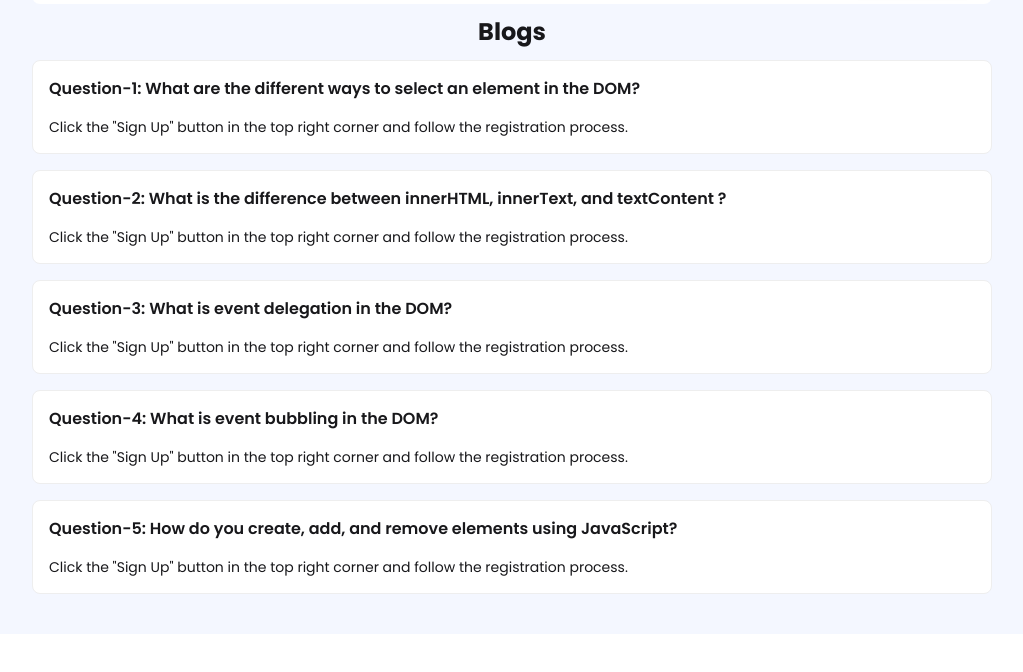
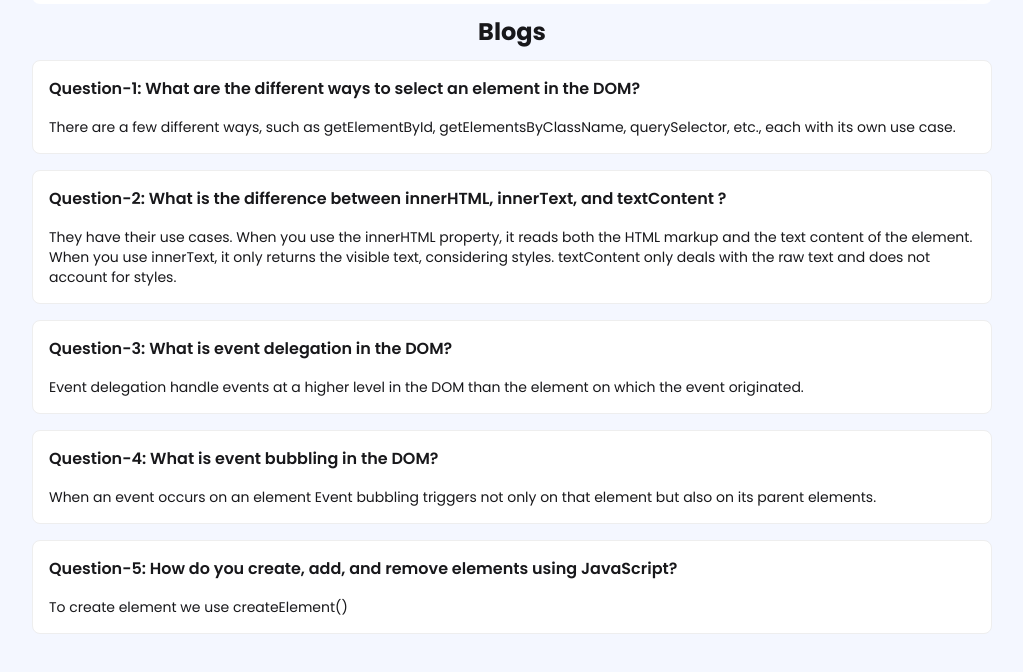
Before and after one commit to masum-k/b11-assignment-5, a plain HTML site: page blog.html in a window 1280 px wide. Shown: the part 60-732 px from the top of the page, without its empty margins (128-1151 px from the left). Drawn offline with nearby package versions, Linux system fonts and the light colour scheme.

Commit message:
updated question

```diff
--- a/blog.html
+++ b/blog.html
@@ -43,7 +43,8 @@
                         element
                         in the DOM?</div>
                     <div class="collapse-content text-sm">
-                        Click the "Sign Up" button in the top right corner and follow the registration process.
+                        There are a few different ways, such as getElementById, getElementsByClassName, querySelector,
+                        etc., each with its own use case.
                     </div>
                 </div>
                 <!-- Question-2 -->
@@ -51,21 +52,23 @@
                     <div class="collapse-title font-semibold">Question-2: What is the difference between innerHTML,
                         innerText, and textContent ?</div>
                     <div class="collapse-content text-sm">
-                        Click the "Sign Up" button in the top right corner and follow the registration process.
+                        They have their use cases. When you use the innerHTML property, it reads both the HTML markup
+                        and the text content of the element. When you use innerText, it only returns the visible text,
+                        considering styles. textContent only deals with the raw text and does not account for styles.
                     </div>
                 </div>
                 <!-- Question-3 -->
                 <div tabindex="0" class="collapse collapse-open bg-base-100 border-base-300 border mb-4">
                     <div class="collapse-title font-semibold">Question-3: What is event delegation in the DOM?</div>
                     <div class="collapse-content text-sm">
-                        Click the "Sign Up" button in the top right corner and follow the registration process.
+                        Event delegation handle events at a higher level in the DOM than the element on which the event originated.
                     </div>
                 </div>
                 <!-- Question-4 -->
                 <div tabindex="0" class="collapse collapse-open bg-base-100 border-base-300 border mb-4">
                     <div class="collapse-title font-semibold">Question-4: What is event bubbling in the DOM?</div>
                     <div class="collapse-content text-sm">
-                        Click the "Sign Up" button in the top right corner and follow the registration process.
+                        When an event occurs on an element Event bubbling triggers not only on that element but also on its parent elements.
                     </div>
                 </div>
                 <!-- Question-5 -->
@@ -73,7 +76,7 @@
                     <div class="collapse-title font-semibold">Question-5: How do you create, add, and remove elements
                         using JavaScript?</div>
                     <div class="collapse-content text-sm">
-                        Click the "Sign Up" button in the top right corner and follow the registration process.
+                        To create element we use createElement()
                     </div>
                 </div>
             </div>
```
